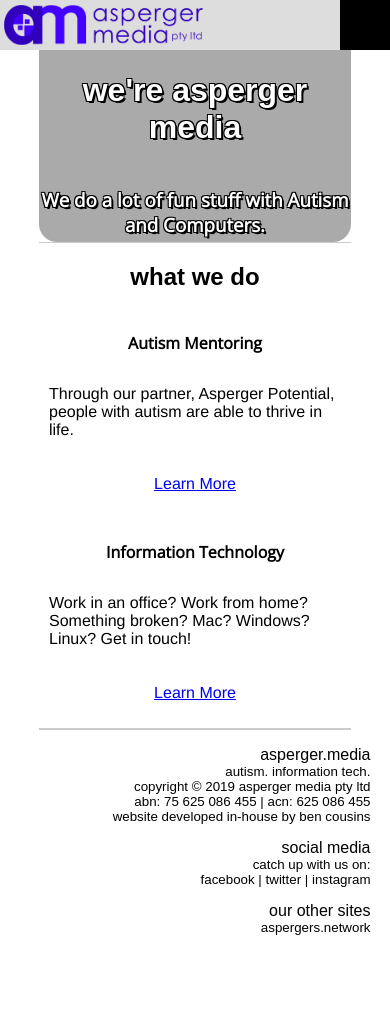
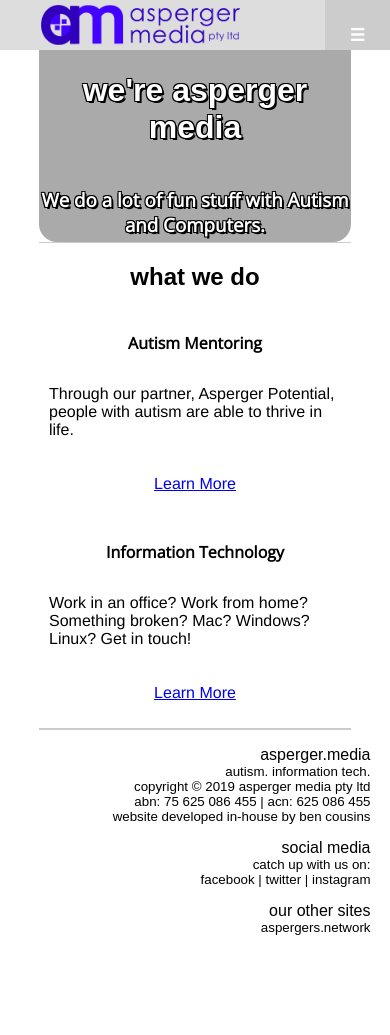
Before and after one commit to aspergermedia/aspergermedia.github.io, a Jekyll site: the page built from index.html, in a window 390 px wide. Built offline with Jekyll 4.4.1, drawn with Linux system fonts in a browser that asks for light colours; some web fonts are replaced.

Commit message:
Let's give this a whirl

```diff
--- a/_layouts/default.html
+++ b/_layouts/default.html
@@ -54,7 +54,7 @@
 				<a href="/blog">blog</a>
 			</div>
 			<a href="javascript:void(0);" class="icon" onclick="myFunction()">
-				<i class="fa fa-bars"></i>
+				☰
 			</a>
 		</div>
         <div id="body">
--- a/static/css/aspergermedia.css
+++ b/static/css/aspergermedia.css
@@ -596,7 +596,7 @@ iPad Pro 12.5" Landscape
     }
 
     .mobinav a.icon {
-        background: black;
+        background: #ccc;
         display: block;
         position: absolute;
         right: 0;
@@ -614,7 +614,7 @@ iPad Pro 12.5" Landscape
         color: white;
         background-image: url("/static/img/aspergermedia.png");
         background-repeat: no-repeat;
-        background-position: left;
+        background-position: 20% 0%;
         background-size: contain;
     }
 
```
